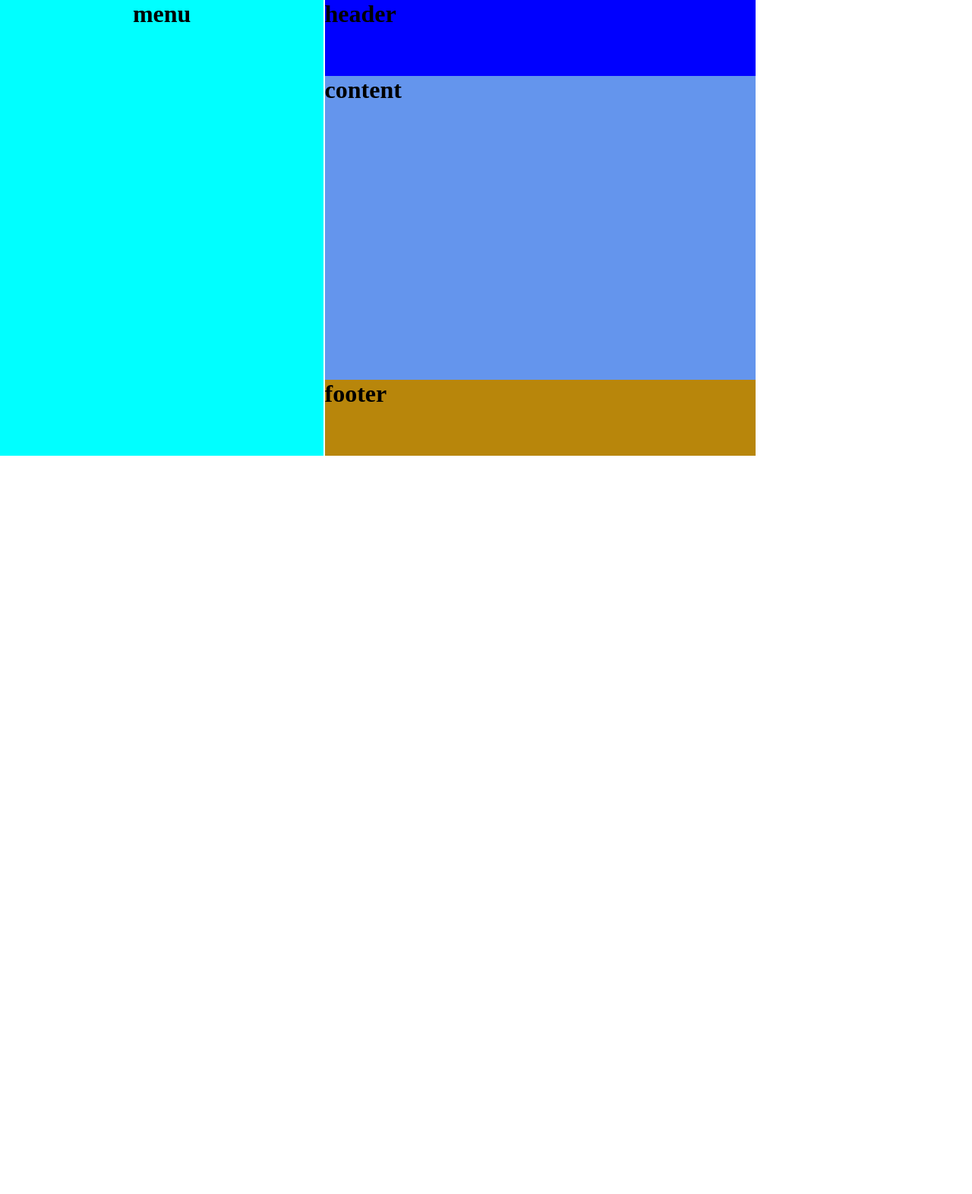
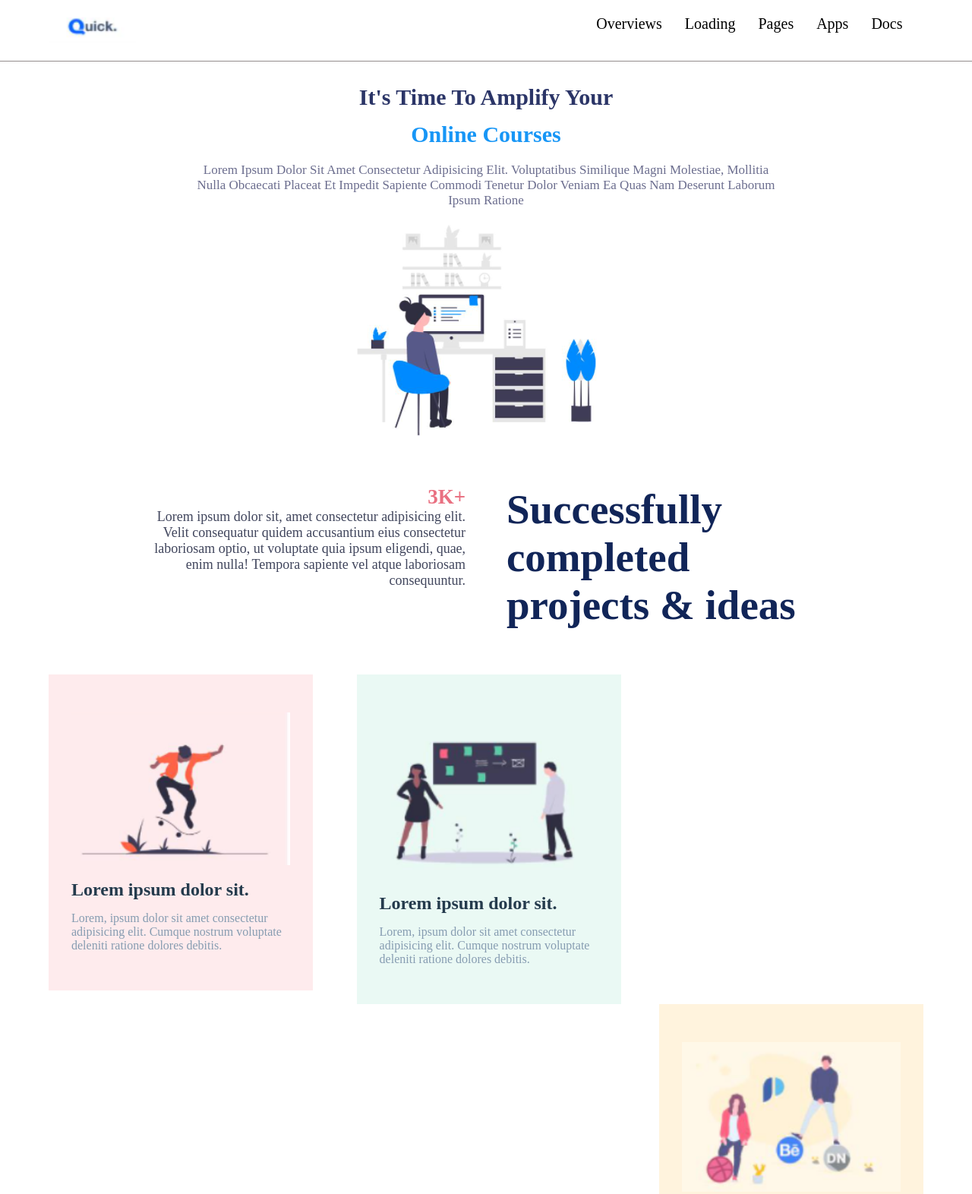
Before and after one commit to Tanjila-Chowdhury1/Wakip, a plain HTML site: page index.html in a window 1280 px wide. Shown: the top 1572 px of the page at 76% size. Before the commit the page ends 800 px from the top, so only its background shows below. Drawn offline with Linux system fonts and the light colour scheme.

Commit message:
Add files via upload

```diff
--- a/css/style.css
+++ b/css/style.css
@@ -1,32 +1,216 @@
+
 *{
-
     margin: 0%;
+    padding: 0%;
 }
-.menu{
-    width: 33.3%;
-    height: 600px;
-    background-color: aqua;
-    text-align: center;
+.header{
+    border-bottom: 1px solid rgb(148, 142, 142);
+}
+header{
+    width: 90%;
+    margin-left: 5%;
+    overflow: hidden;
+    padding: 20px 0;
+}
+.logo{
+    width: 20%;
     float: left;
 }
-.page{
-    overflow: hidden;
-    width: 66.6%;
-    float: right;
+.logo img{
 
+width: 50%;
 }
-.header{
-    width: 66.6%;
-    height: 100px;
-    background-color: blue;
 
-}.content{
-    width: 66.6%;
-    height: 400px;
-    background-color: cornflowerblue;
+
+nav {
+
+width: 40%;
+
+float: right;
 }
-.footer{
-    width: 66.6%;
-    height: 100px;
-    background-color: darkgoldenrod;
+
+nav ul {
+
+list-style: none;
 }
+
+nav ul li {
+
+float: left;
+
+/* margin: 30%; */
+
+text-transform: capitalize;
+
+font-size: 20px;
+
+color: black;
+
+margin-left: 30px;
+}
+.content-section{
+
+    width: 60%;
+
+    /* background-color: brown; */
+
+    margin-left: 20%;
+
+    text-align: center;
+
+    text-transform: capitalize;
+
+    }
+    .content-section h1{
+
+    font-size: 30px;
+
+    text-transform: capitalize;
+
+    color: #2B3567;
+
+    margin-top: 30px;
+    }
+    .content-section h2{
+
+    text-transform: capitalize;
+
+    text-align: center;
+
+    font-size: 30px;
+
+    color: #1796F6;
+
+    margin: 15px 0;
+    }
+    .content-section p{
+
+    color: #6B6D8E;
+
+    font-size: 17px;
+
+    margin: 20px 0;
+    }
+    .content-section img{
+
+    }
+    .success{
+
+        width: 70%;
+
+        margin: auto;
+
+        overflow: hidden;
+
+        margin-top: 60px;
+
+        margin-bottom: 60px;
+        }
+        .success-left-content{
+
+        width: 47%;
+
+        float: left;
+
+        text-align: right;
+        }
+        .success-left-content h1{
+
+        color: #E97081;
+
+        font-size: 27px;
+        }
+        .success-left-content p{
+
+        color: #41465D;
+
+        font-size: 18px;
+        }
+        .success-right-content{
+
+        width: 47%;
+
+        float: right;
+        }
+        .success-right-content h1{
+
+        color: #112558;
+
+        font-size: 55px;
+        }
+
+        .feature{
+
+        width: 90%;
+
+        margin: auto;
+
+
+        margin-bottom: 100px;
+        overflow: hidden;
+        }
+        .feature-one{
+
+        width: 25%;
+
+        text-align: center;
+        float: left;
+
+        background-color: #FEEBED;
+
+        padding: 50px 30px;
+        }
+        .feature-two{
+
+        width: 25%;
+        float: left;
+
+        margin-left: 5%;
+
+        background-color: #EAF9F4;
+
+
+
+        padding: 50px 30px;
+        }
+        .feature-three{
+
+        width: 25%;
+        float: right;
+        background-color: #FFF3DD;
+
+        padding: 50px 30px;
+        margin-left: 5%;
+        }
+        .feature-one img, .feature-two img,.feature-three img{
+            width: 100%;
+        }
+        .feature-one h2, .feature-two h2, .feature-three h2{
+            text-align: left;
+            color:#253B4D;
+            margin: 15px 0;
+        }
+        .feature-one p, .feature-two p, .feature-three p{
+            text-align: left;
+            /*color: #FEEBED; */
+            color:#869cb1;
+        }
+
+        footer
+        {
+            background-color: #008AFF;
+            text-align: center;
+            padding: 40px 0;
+        }
+        footer p
+        {
+            color: #52BBFF;
+            font-size: 18px;
+        }
+        footer p span
+        {
+            color: #D8E9EE;
+            font-size: 20px;
+            font-weight: 700;
+            letter-spacing: 2px;
+        }
--- a/index.html
+++ b/index.html
@@ -4,23 +4,69 @@
     <meta charset="UTF-8">
     <meta http-equiv="X-UA-Compatible" content="IE=edge">
     <meta name="viewport" content="width=device-width, initial-scale=1.0">
-    <title>layout</title>
+    <title>Quick</title>
     <link rel="stylesheet" href="css/style.css">
 </head>
 <body>
-    <div class="menu">
-        <h1> menu </h1>
+    <section class="header">
+        <header>
+            <div class="logo">
+                <img src="images/logo.PNG" alt="">
+
             </div>
-    <div class="page">
-        <div class="header">
-            <h1> header </h1>
+            <nav>
+                <ul>
+                    <li>overviews</li>
+                    <li>loading</li>
+                    <li>pages</li>
+                    <li>apps</li>
+                    <li>docs</li>
+                </ul>
+            </nav>
+        </header>
+
+    </section>
+
+    <section class="content-section">
+        <h1>It's time to amplify your</h1>
+        <h2>online courses</h2>
+        <p>Lorem ipsum dolor sit amet consectetur adipisicing elit. Voluptatibus similique magni molestiae, mollitia nulla obcaecati placeat et impedit sapiente commodi tenetur dolor veniam ea quas nam deserunt laborum ipsum ratione</p>
+        <img src="images/images.PNG" alt="">
+    </section>
+    <section class="success">
+        <div class="success-left-content">
+            <h1>3K+</h1>
+            <p>Lorem ipsum dolor sit, amet consectetur adipisicing elit. Velit consequatur quidem accusantium eius consectetur laboriosam optio, ut voluptate quia ipsum eligendi, quae, enim nulla! Tempora sapiente vel atque laboriosam consequuntur.</p>
+
         </div>
-        <div class=" content">
-            <h1> content </h1>
+        <div class="success-right-content">
+            <h1>Successfully completed projects & ideas</h1>
+
         </div>
-        <div class="footer">
-            <h1> footer </h1>
+    </section>
+    <section class="feature">
+        <div class="feature-one" >
+            <img src="images/item one.PNG" alt="">
+            <h2>Lorem ipsum dolor sit.</h2>
+            <p>Lorem, ipsum dolor sit amet consectetur adipisicing elit. Cumque nostrum voluptate deleniti ratione dolores debitis.</p>
+
         </div>
+       <div class="feature-two" >
+        <img src="images/item two.PNG" alt="">
+        <h2>Lorem ipsum dolor sit.</h2>
+        <p>Lorem, ipsum dolor sit amet consectetur adipisicing elit. Cumque nostrum voluptate deleniti ratione dolores debitis.</p>
     </div>
+        <div class="feature-three" >
+            <img src="images/item three.PNG" alt="">
+            <h2>Lorem ipsum dolor sit.</h2>
+            <p>Lorem, ipsum dolor sit amet consectetur adipisicing elit. Cumque nostrum voluptate deleniti ratione dolores debitis.</p
+
+            ></div>
+
+    </section>
+
+    <footer>
+        <p>&copy;Copyright By <span>Athkia Tanjila Chowdhury.</span> All rights deserves 2021</p>
+    </footer>
  </body>
  </html>
```
Also changed, not shown: images/images.PNG (added), images/item one.PNG (added), images/item three.PNG (added), images/item two.PNG (added), images/logo.PNG (added). Lines whose indentation alone changed are shown as unchanged.
